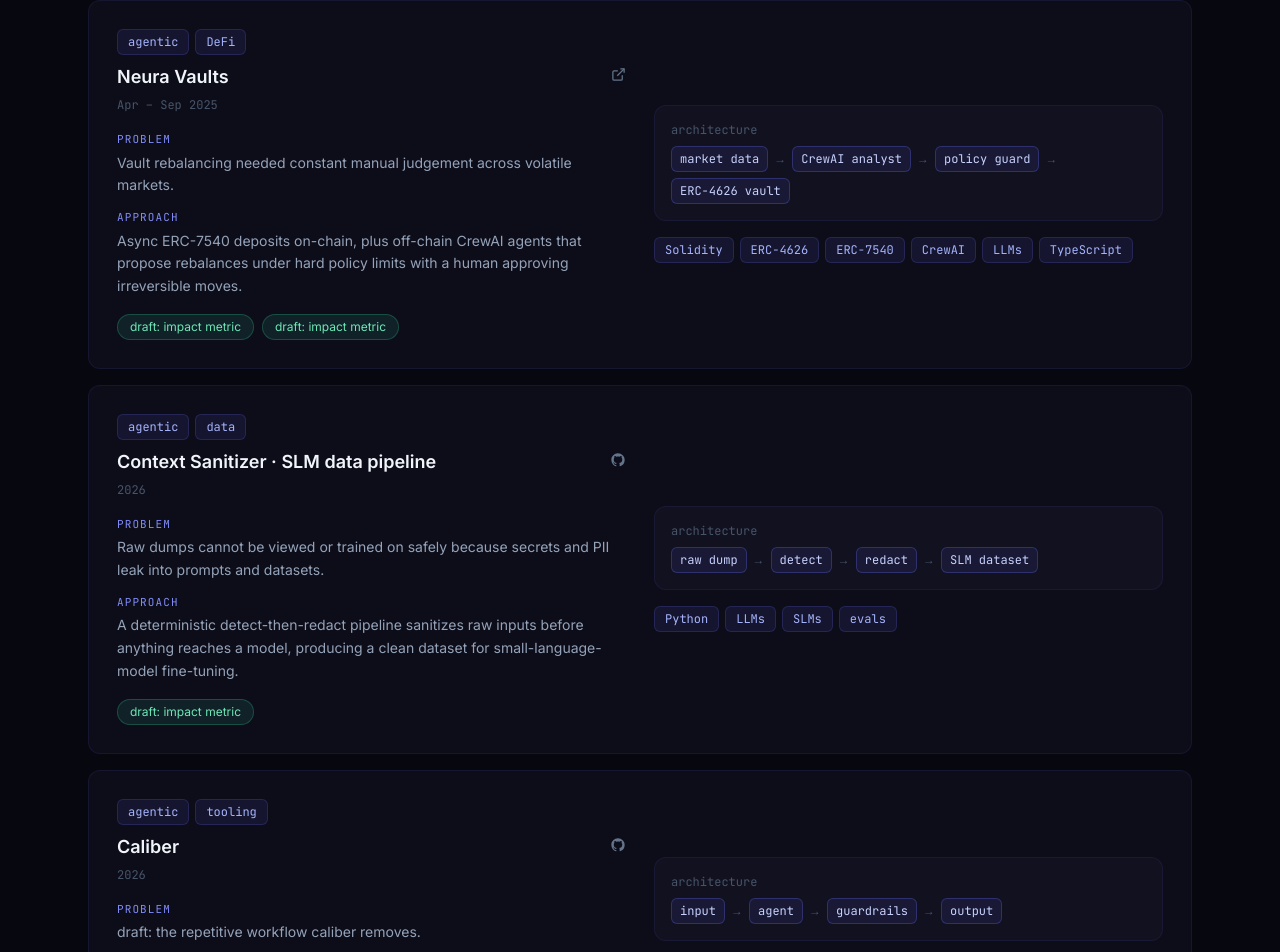
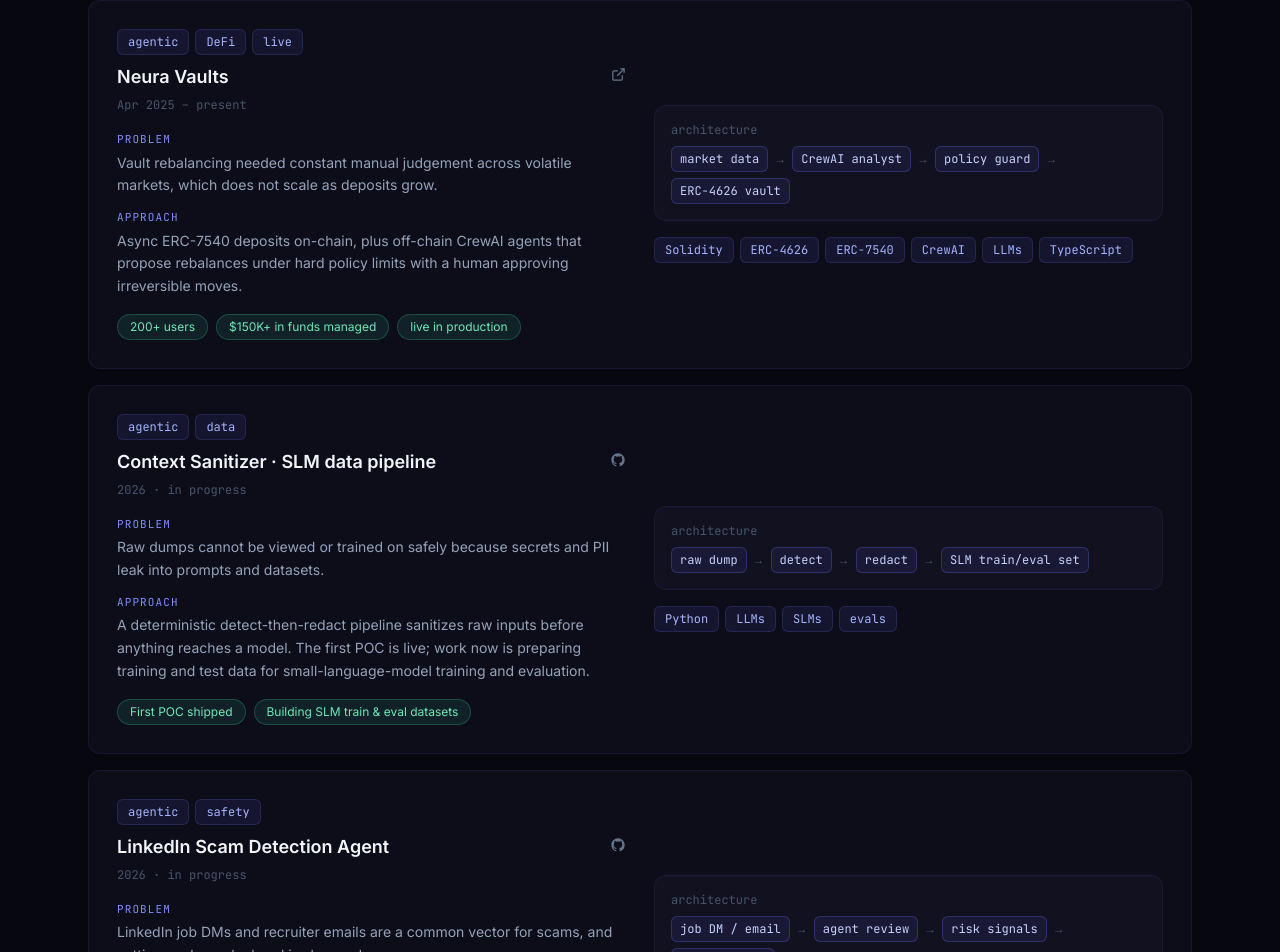
Before and after one commit to AamirAlam/portfolio-app, a Next.js app: page / in a window 1280 px wide. Shown: the part 2123-3075 px from the top of the page. Built offline with nearby package versions, Linux system fonts and the light colour scheme; no server answers.

Commit message:
Fill in real case-study details
Add real impact for Neura Vaults (200+ users, $150K+ managed, live); reflect Context Sanitizer POC + SLM train/eval data work; replace Caliber with the in-progress LinkedIn Scam Detection Agent.

```diff
--- a/content/caseStudies.ts
+++ b/content/caseStudies.ts
@@ -11,19 +11,14 @@ export interface CaseStudy {
   links: { live?: string; repo?: string }
 }
 
-// TODO(copy): narrative case studies. Problem/approach/impact are drafts for
-// the owner to rewrite. Impact pills use only figures already on the site; any
-// missing metric is left as a `draft: …` placeholder rather than invented.
 export const caseStudies: CaseStudy[] = [
   {
     slug: 'neura-vaults',
     name: 'Neura Vaults',
-    period: 'Apr – Sep 2025',
-    kind: ['agentic', 'DeFi'],
-    // TODO(copy)
+    period: 'Apr 2025 – present',
+    kind: ['agentic', 'DeFi', 'live'],
     problem:
-      'Vault rebalancing needed constant manual judgement across volatile markets.',
-    // TODO(copy)
+      'Vault rebalancing needed constant manual judgement across volatile markets, which does not scale as deposits grow.',
     approach:
       'Async ERC-7540 deposits on-chain, plus off-chain CrewAI agents that propose rebalances under hard policy limits with a human approving irreversible moves.',
     architecture: [
@@ -32,42 +27,36 @@ export const caseStudies: CaseStudy[] = [
       'policy guard',
       'ERC-4626 vault',
     ],
-    // TODO(copy): no public figures for this project yet — placeholders only.
-    impact: ['draft: impact metric', 'draft: impact metric'],
+    impact: ['200+ users', '$150K+ in funds managed', 'live in production'],
     stack: ['Solidity', 'ERC-4626', 'ERC-7540', 'CrewAI', 'LLMs', 'TypeScript'],
     links: { live: 'https://neuravaults.xyz/' },
   },
   {
     slug: 'context-sanitizer',
     name: 'Context Sanitizer · SLM data pipeline',
-    period: '2026',
+    period: '2026 · in progress',
     kind: ['agentic', 'data'],
-    // TODO(copy)
     problem:
       'Raw dumps cannot be viewed or trained on safely because secrets and PII leak into prompts and datasets.',
-    // TODO(copy)
     approach:
-      'A deterministic detect-then-redact pipeline sanitizes raw inputs before anything reaches a model, producing a clean dataset for small-language-model fine-tuning.',
-    architecture: ['raw dump', 'detect', 'redact', 'SLM dataset'],
-    // TODO(copy): placeholders until real figures exist.
-    impact: ['draft: impact metric'],
+      'A deterministic detect-then-redact pipeline sanitizes raw inputs before anything reaches a model. The first POC is live; work now is preparing training and test data for small-language-model training and evaluation.',
+    architecture: ['raw dump', 'detect', 'redact', 'SLM train/eval set'],
+    impact: ['First POC shipped', 'Building SLM train & eval datasets'],
     stack: ['Python', 'LLMs', 'SLMs', 'evals'],
     links: { repo: 'https://github.com/AamirAlam/context-sanitizer' },
   },
   {
-    slug: 'caliber',
-    name: 'Caliber',
-    period: '2026',
-    kind: ['agentic', 'tooling'],
-    // TODO(copy)
-    problem: 'draft: the repetitive workflow caliber removes.',
-    // TODO(copy)
-    approach: 'draft: how the agent is scoped, guarded, and evaluated.',
-    // TODO(copy)
-    architecture: ['input', 'agent', 'guardrails', 'output'],
-    // TODO(copy): placeholders until real figures exist.
-    impact: ['draft: impact metric'],
-    stack: ['TypeScript', 'LLMs', 'evals'],
-    links: { repo: 'https://github.com/AamirAlam/caliber' },
+    slug: 'linkedin-scam-agent',
+    name: 'LinkedIn Scam Detection Agent',
+    period: '2026 · in progress',
+    kind: ['agentic', 'safety'],
+    problem:
+      'LinkedIn job DMs and recruiter emails are a common vector for scams, and vetting each one by hand is slow and error-prone.',
+    approach:
+      'An agent reads an incoming LinkedIn job message or email, reviews the job description and sender signals, and flags likely scams with its reasoning, keeping a human in the loop on the final call.',
+    architecture: ['job DM / email', 'agent review', 'risk signals', 'scam verdict'],
+    impact: ['In active development'],
+    stack: ['TypeScript', 'LLMs', 'agents', 'evals'],
+    links: { repo: 'https://github.com/AamirAlam/LinkedInJobScamAgent' },
   },
 ]
```
